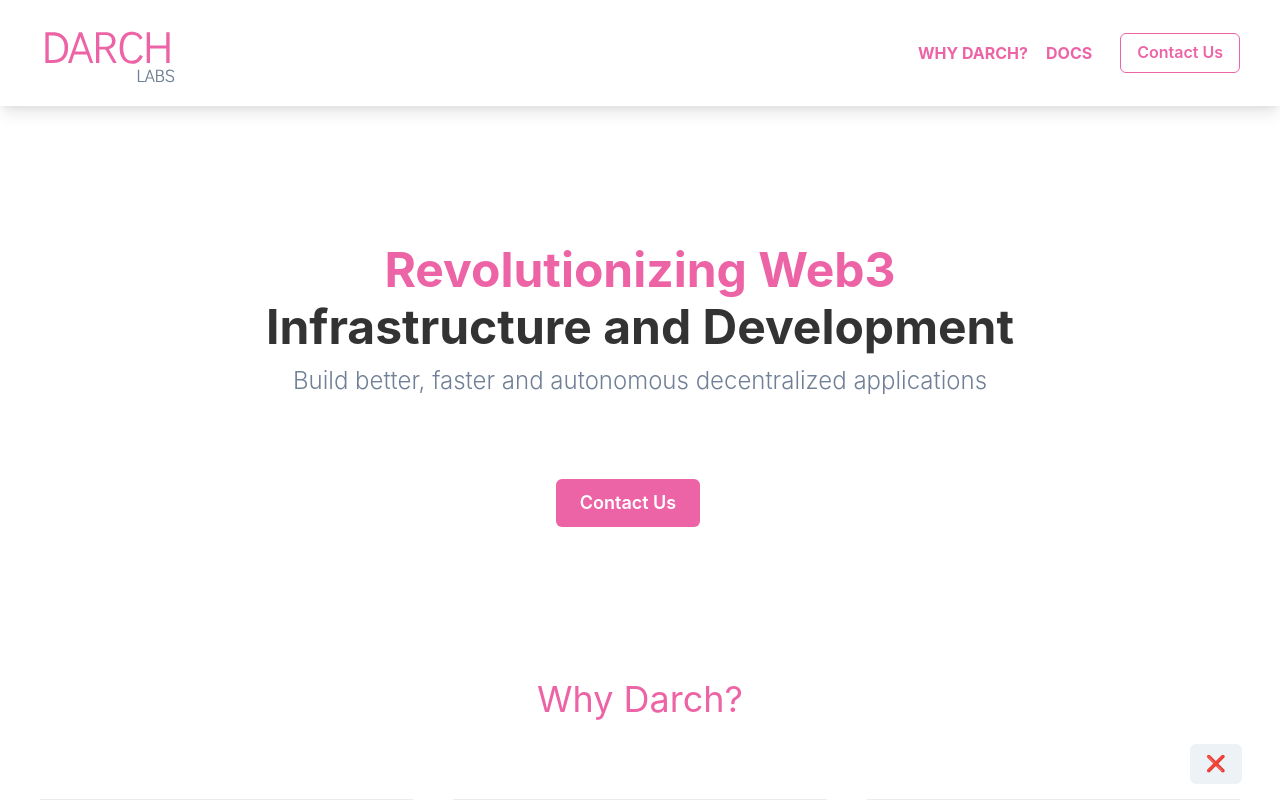
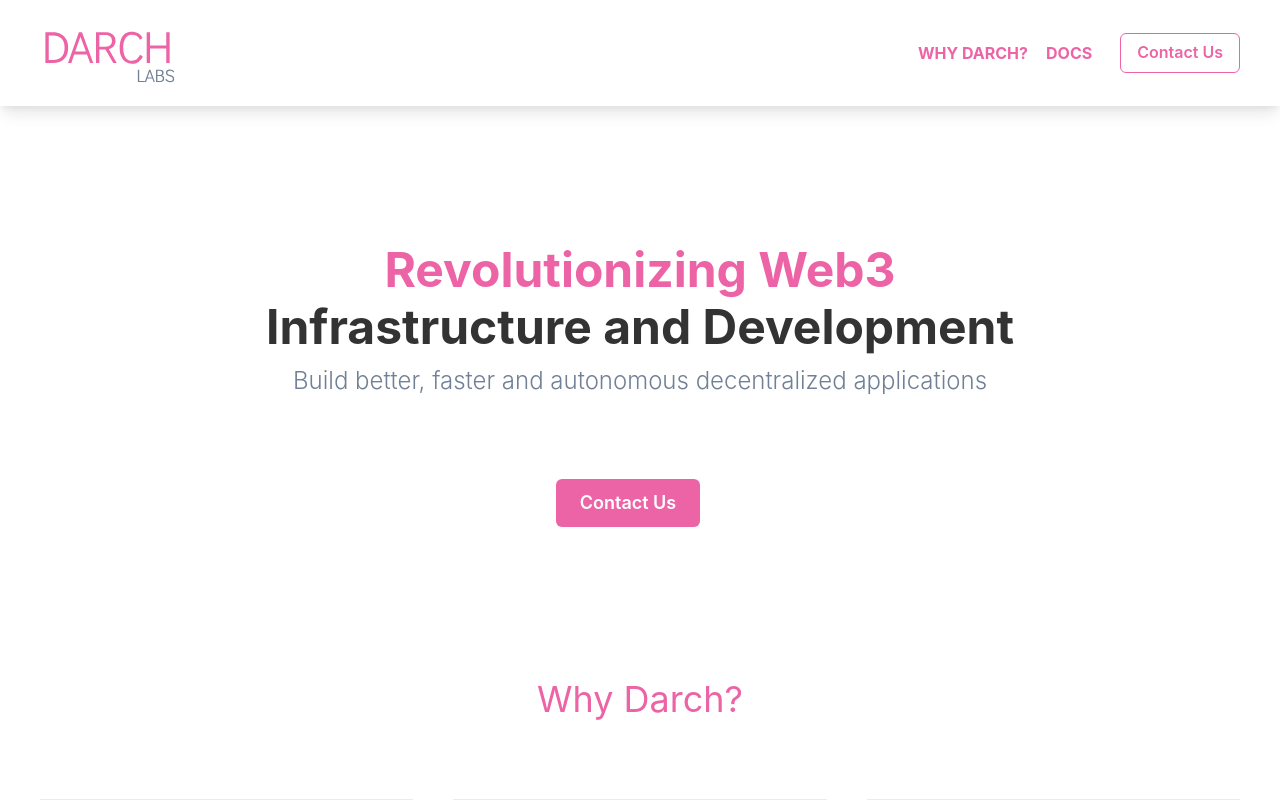
Before and after one commit to darchlabs/onboarding-app, a React (Create React App) app: page / in a window 1280 px wide. Shown: the top 802 px of the page. Built offline with nearby package versions, Linux system fonts and the light colour scheme; no server answers.

Commit message:
refactor(button): hide button for clear reducer

```diff
--- a/src/components/layout/layout.tsx
+++ b/src/components/layout/layout.tsx
@@ -12,9 +12,10 @@
   return (
     <Box display={"flex"} minH="100vh" bgColor={"#E1E3E6"} justifyContent={"center"} alignItems={"center"}>
       {children}
-      <Button onClick={handleClick} position={"absolute"} right={"3%"} bottom={"2%"}>
+      {/* TODO(ca): implement this for using en dev mode */}
+      {/* <Button onClick={handleClick} position={"absolute"} right={"3%"} bottom={"2%"}>
         ❌
-      </Button>
+      </Button> */}
     </Box>
   );
 }
```
